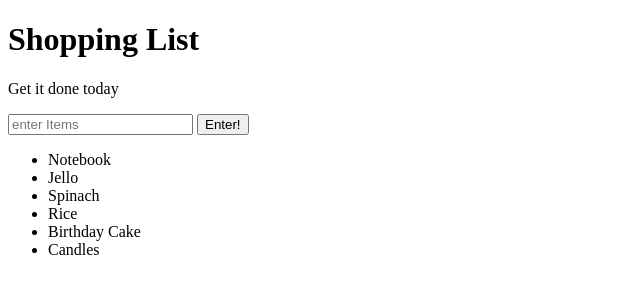
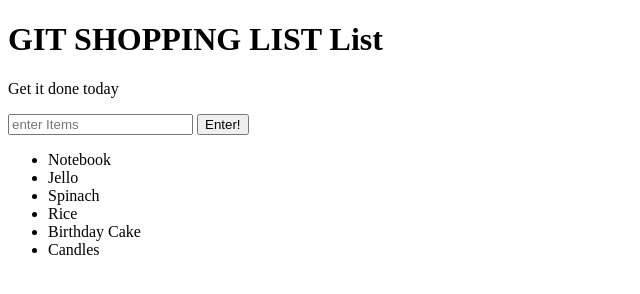
Before and after one commit to markharji/background-generator, a plain HTML site: page index.html in a window 1280 px wide. Shown: the whole page, without its empty margins (0-640 px from the left). Drawn offline with Linux system fonts and the light colour scheme.

Commit message:
CHANGING TITLE

```diff
--- a/index.html
+++ b/index.html
@@ -5,7 +5,7 @@
 	<link rel="stylesheet" type="text/css" href="style.css">
 </head>
 <body>
-<h1>Shopping List</h1>
+<h1>GIT SHOPPING LIST List</h1>
 <p id="first">Get it done today</p>
 <input type="text" id="userinput" placeholder="enter Items">
 <button id="enterbutton" class="Enter">Enter!</button>
```
